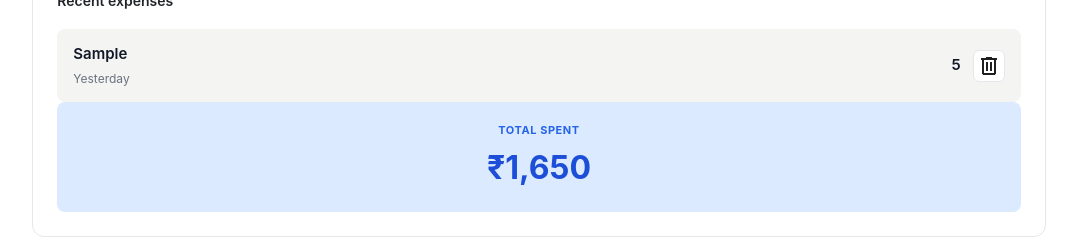
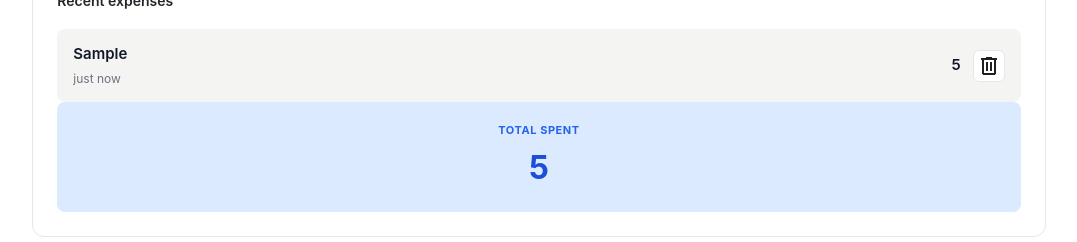
Before and after one commit to DishantGirase/Expense-tracker, a React (Vite) app in the folder Expense-Tracker/: page / in a window 1280 px wide. Both pictures are taken after typing "Sample", "5" into the empty fields and a click on the button "+ Add expense". Shown: the part 343-585 px from the top of the page, without its empty margins (101-1178 px from the left). Built offline with nearby package versions, Linux system fonts and the light colour scheme.

Commit message:
work on totalSpent

```diff
--- a/Expense-Tracker/src/App.jsx
+++ b/Expense-Tracker/src/App.jsx
@@ -27,7 +27,7 @@ function App() {
       id: Date.now(),
       key: Date.now(),
       name: inputName,
-      amount: inputAmount,
+      amount: parseFloat(inputAmount),
     };
 
     setExpenses((prevExpenses) => [...prevExpenses, newExpense]);
@@ -57,7 +57,7 @@ function App() {
           expenses={expenses}
           handleOnDelete={handleOnDelete}
         ></ExpenseHistoryContainer>
-        <TotalSpent></TotalSpent>
+        <TotalSpent expenses={expenses}></TotalSpent>
       </Container>
     </>
   );
--- a/Expense-Tracker/src/components/expenseHistoryCard.jsx
+++ b/Expense-Tracker/src/components/expenseHistoryCard.jsx
@@ -7,7 +7,7 @@ const ExpenseHistoryCard = ({ name, id, amount, handleOnDelete }) => {
       <div className={styles.cardContainer}>
         <div className={styles.expenseInfoContainer}>
           <div className={styles.expenseName}>{name}</div>
-          <div className={styles.expenseDate}>Yesterday</div>
+          <div className={styles.expenseDate}>just now</div>
         </div>
         <div className={styles.expenseRight}>
           <div className={styles.expenseAmount}>{amount}</div>
--- a/Expense-Tracker/src/components/totalSpent.jsx
+++ b/Expense-Tracker/src/components/totalSpent.jsx
@@ -1,9 +1,11 @@
 import styles from "./totalSpent.module.css";
-const TotalSpent = () => {
+const TotalSpent = ({ expenses }) => {
+  let total = 0;
+  expenses.map(({ amount }) => (total += amount));
   return (
     <div className={styles.totalBox}>
       <div className={styles.totalLabel}>Total spent</div>
-      <div className={styles.totalAmount}>₹1,650</div>
+      <div className={styles.totalAmount}>{total}</div>
     </div>
   );
 };
```
